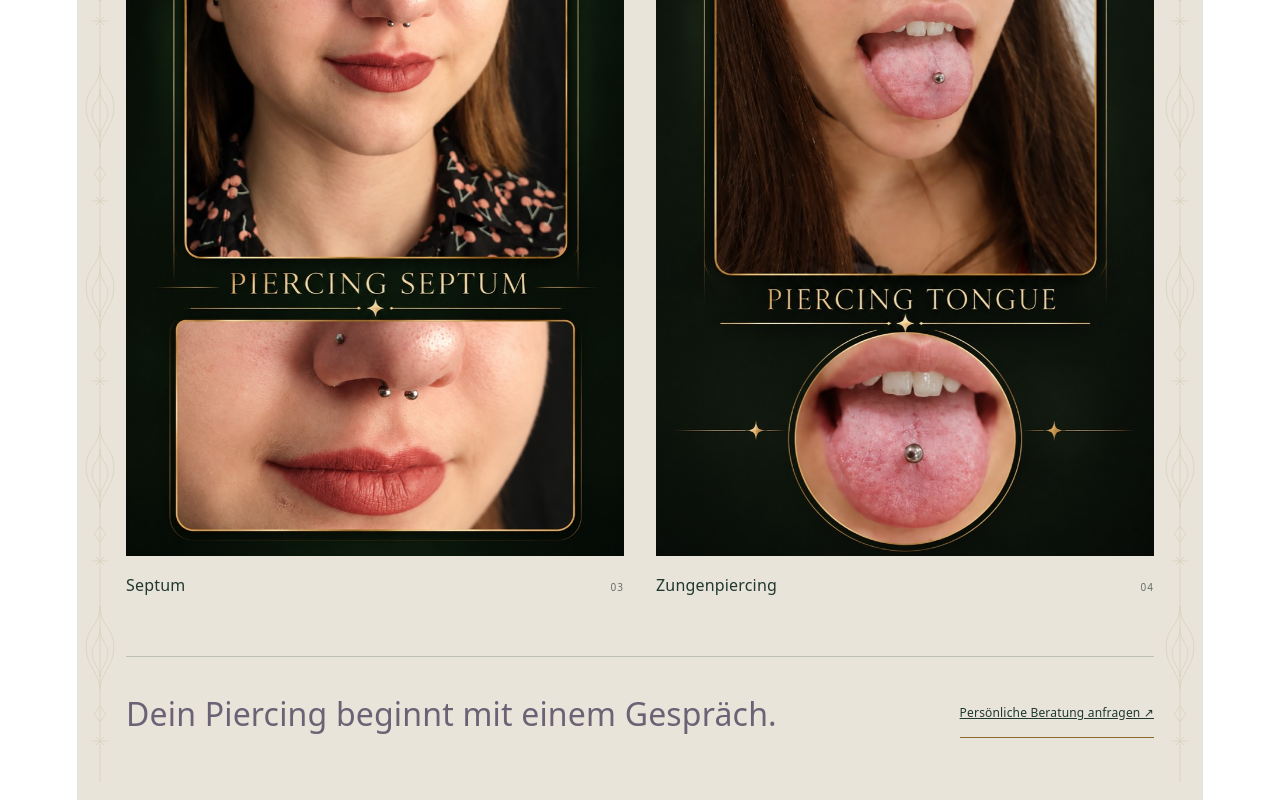
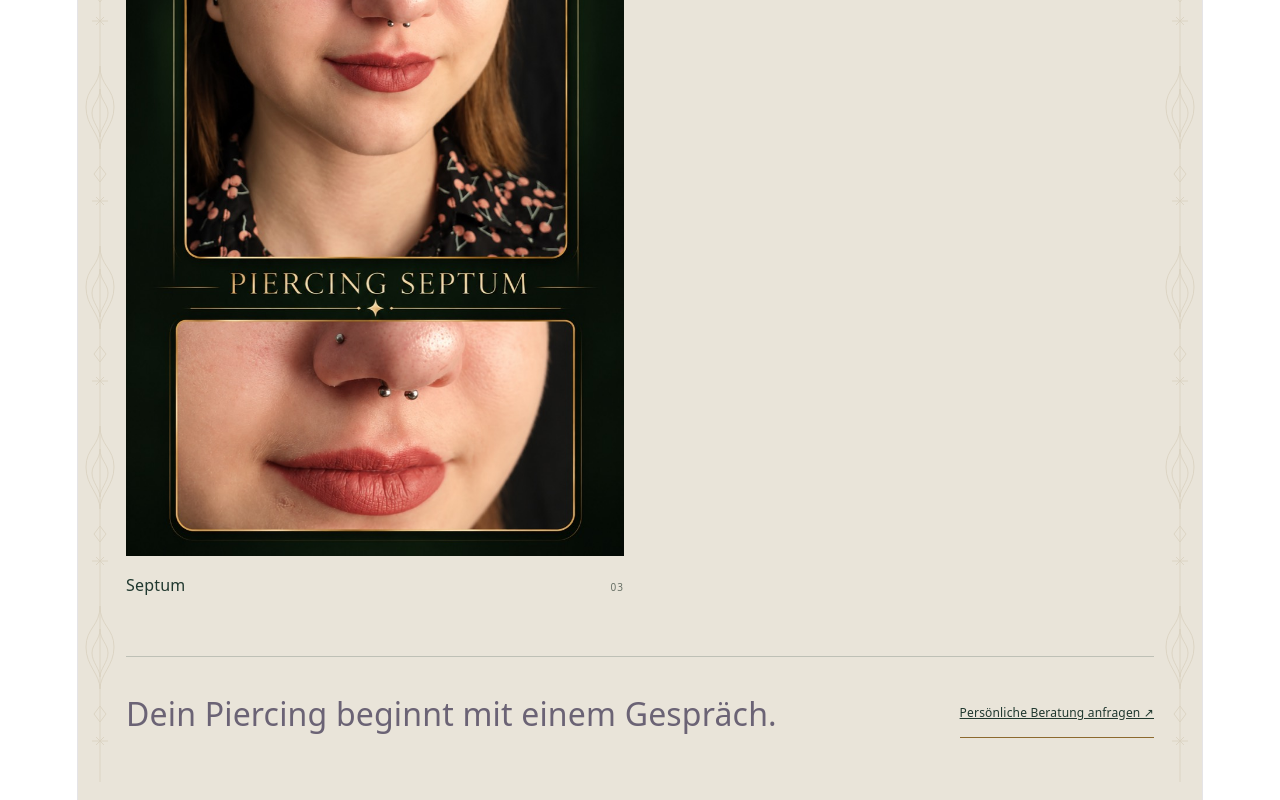
Before and after one commit to AnnaFillanna/dana-tattoo, a React (Vite) app: page /piercing in a window 1280 px wide. Shown: the part 1525-2325 px from the top of the page. Built offline with nearby package versions, Linux system fonts and the light colour scheme; the HTML template or start-up script is replaced by a standard one.

Commit message:
Zungenpiercing-Foto aus der Galerie entfernen

```diff
--- a/src/pages/PiercingPage.tsx
+++ b/src/pages/PiercingPage.tsx
@@ -3,13 +3,11 @@ import styles from './PiercingPage.module.scss';
 import septumOne from '../assets/images/piercing-septum-1.jpg';
 import septumTwo from '../assets/images/piercing-septum-2.jpg';
 import septumThree from '../assets/images/piercing-septum-3.jpg';
-import tongue from '../assets/images/piercing-tongue.jpg';
 
 const works = [
   { image: septumOne, title: 'Septum', alt: 'Septum-Piercing mit Kugelverschluss – Porträt und Detailaufnahme' },
   { image: septumTwo, title: 'Septum', alt: 'Septum-Piercing mit spitzen Enden – Porträt und Detailaufnahme' },
   { image: septumThree, title: 'Septum', alt: 'Septum-Piercing – Frontalansicht und Nahaufnahme des Schmucks' },
-  { image: tongue, title: 'Zungenpiercing', alt: 'Zungenpiercing – Porträt und Detailaufnahme' },
 ];
 
 export const PiercingPage = () => (
```
